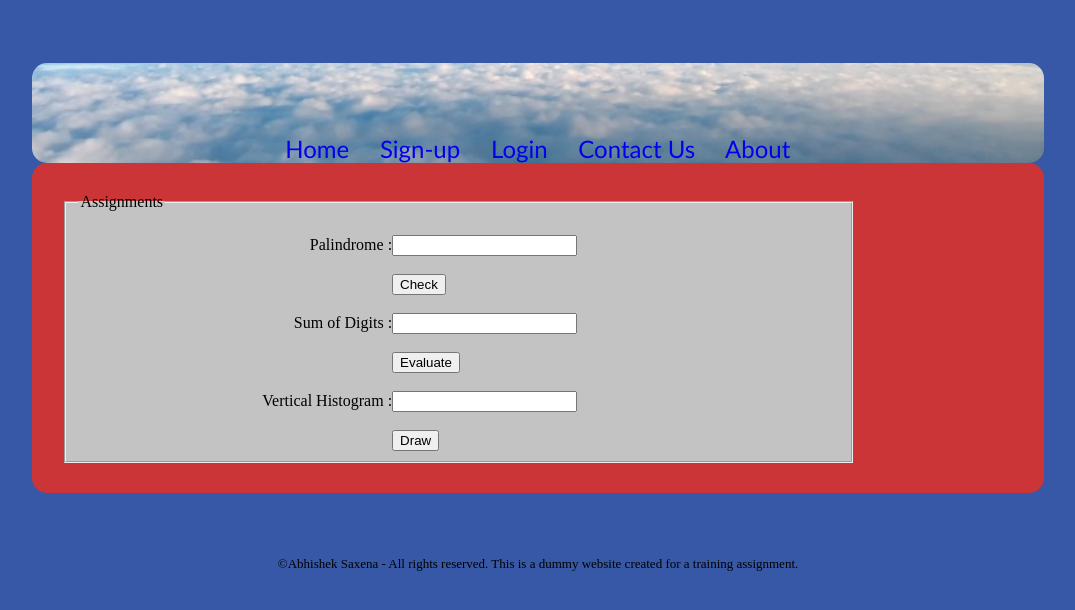
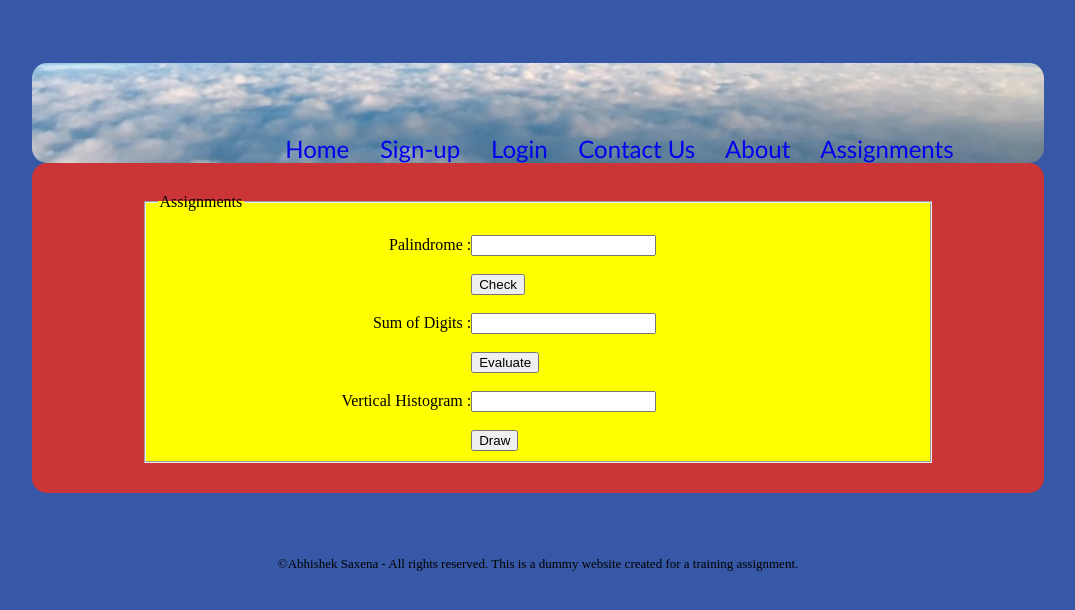
Before and after one commit to abhisheksaxena7/AppirioTA, a plain HTML site: page Example Website/Assignments.html in a window 1280 px wide. Shown: the whole page, without its empty margins (102-1177 px from the left). Drawn offline with Linux system fonts and the light colour scheme.

Commit message:
Assignment's link added to the navbar

```diff
--- a/Example Website/Assignments.html
+++ b/Example Website/Assignments.html
@@ -101,12 +101,12 @@ function vhist()
 <div class="Container">
 <div class="Header">
 	<div class="NavBar">
-    	<a href="index.html">Home</a> &nbsp; &nbsp; <a href="Signup.html">Sign-up</a> &nbsp; &nbsp; <a href="Login.html">Login</a> &nbsp; &nbsp; <a href="Contactus.html">Contact Us</a> &nbsp; &nbsp; <a href="Aboutus.html">About</a>
+    	<a href="index.html">Home</a> &nbsp; &nbsp; <a href="Signup.html">Sign-up</a> &nbsp; &nbsp; <a href="Login.html">Login</a> &nbsp; &nbsp; <a href="Contactus.html">Contact Us</a> &nbsp; &nbsp; <a href="Aboutus.html">About</a> &nbsp; &nbsp; <a href="Assignments.html">Assignments</a>
 	</div>
 </div>
 <div class="Body">
-
-	<fieldset style="width:80%; background-color:#C3C3C3">
+ <center>
+	<fieldset style="width:80%; background-color:yellow">
         	<legend>Assignments</legend>
             <table width="100%" cellpadding="0" cellspacing="0">
             	<tr><td colspan="2">&nbsp;</td></tr>
@@ -149,7 +149,7 @@ function vhist()
 
             </table>
         </fieldset>
-
+ 	</center>
 </div>
 </div>
 <div class="Footer">&copy;Abhishek Saxena - All rights reserved. This is a dummy website created for a training assignment.</div>
```
Also changed, not shown: Example Website/Aboutus.html (+1 -1 lines), Example Website/Contactus.html (+1 -1 lines), Example Website/Login.html (+1 -1 lines), Example Website/Signup.html (+1 -1 lines), Example Website/index.html (+1 -1 lines).
